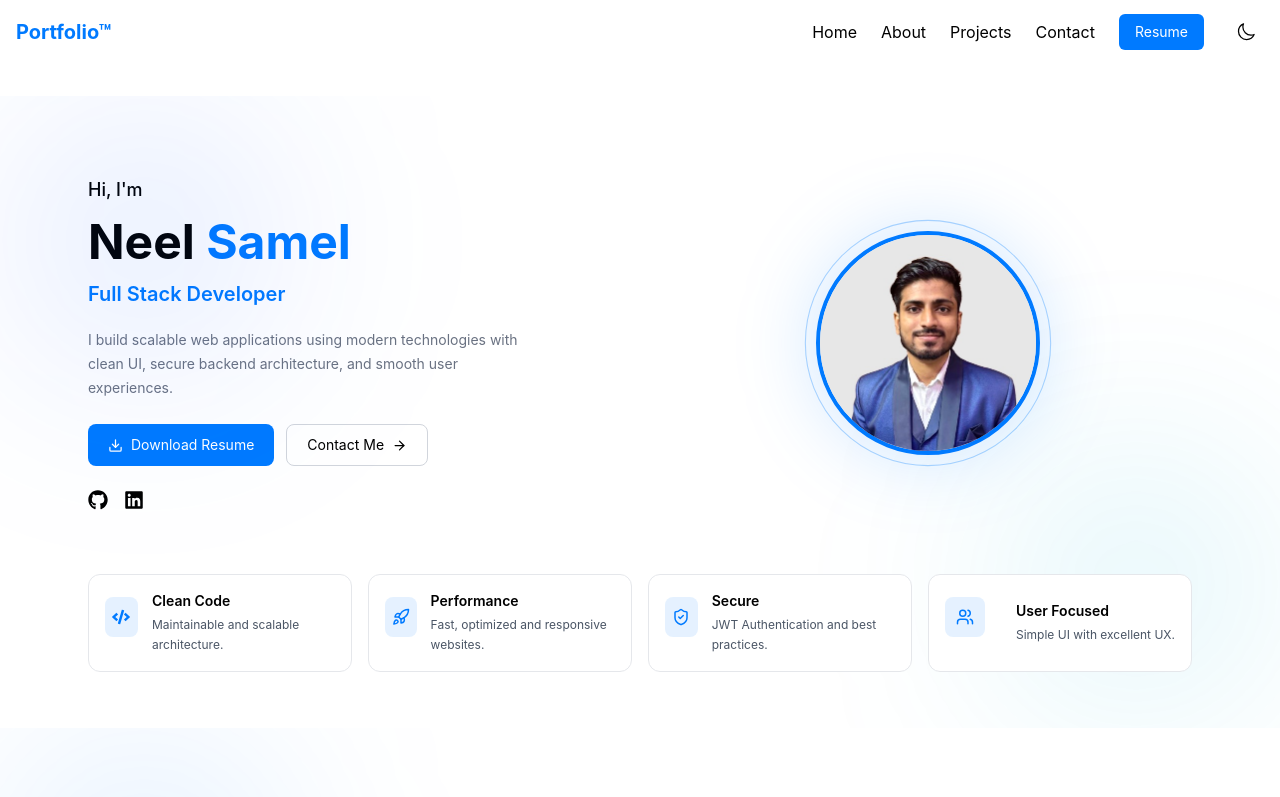
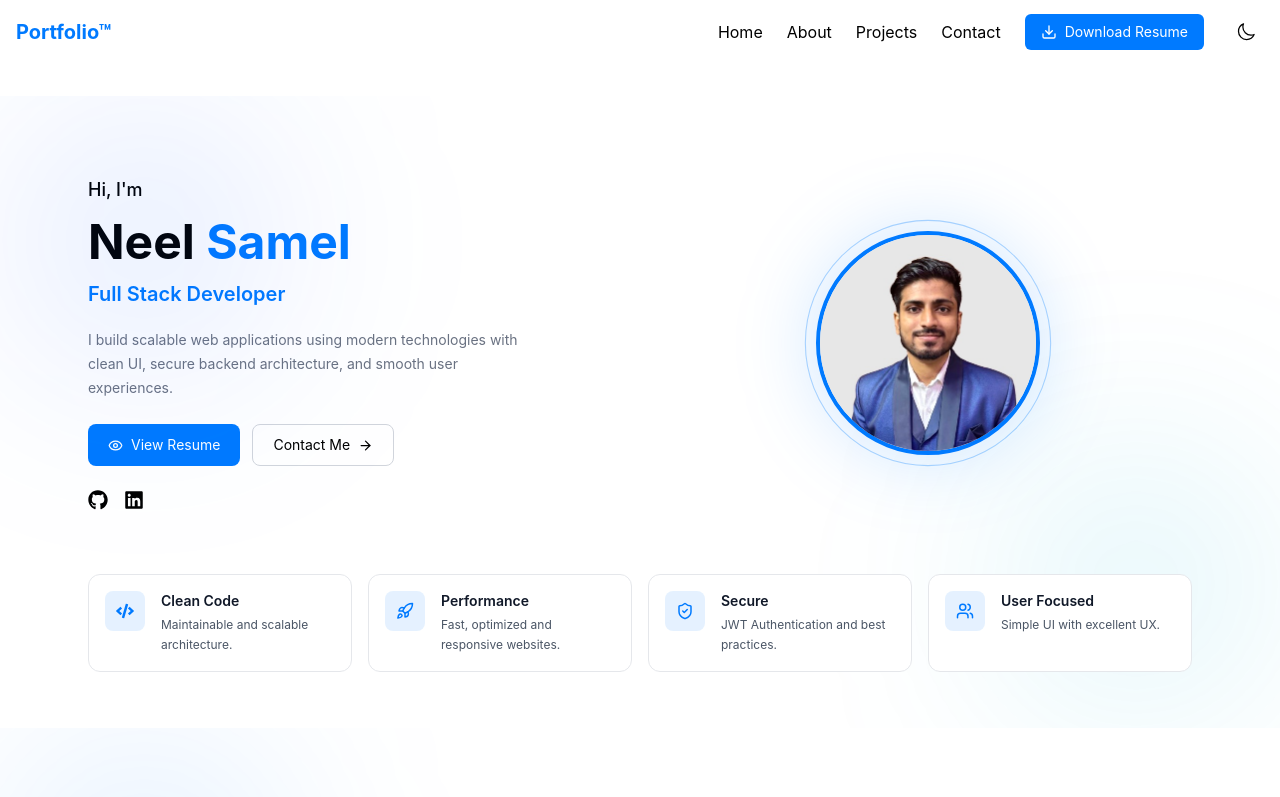
Before and after one commit to NEELSAMELL369/Portfolio, a Next.js app: page / in a window 1280 px wide. Shown: the top 797 px of the page. Built offline with nearby package versions, Linux system fonts and the light colour scheme.

Commit message:
fixed download and hero ui

```diff
--- a/components/Hero.tsx
+++ b/components/Hero.tsx
@@ -4,7 +4,7 @@ import Image from "next/image";
 import Link from "next/link";
 import { motion } from "framer-motion";
 import { FaGithub, FaLinkedin, FaCode } from "react-icons/fa";
-import { Rocket, ShieldCheck, Users, Download, ArrowRight } from "lucide-react";
+import { Rocket, ShieldCheck, Users, ArrowRight, Eye } from "lucide-react";
 
 export default function Hero() {
   return (
@@ -42,8 +42,8 @@ export default function Hero() {
                 href="/Neel_Samel_Full_Stack_Developer_Resume.pdf"
                 className="inline-flex items-center gap-2 rounded-lg bg-primary px-5 py-2.5 text-sm text-white transition hover:scale-105"
               >
-                <Download size={15} />
-                Download Resume
+                <Eye size={15} />
+                View Resume
               </Link>
 
               <Link
@@ -100,6 +100,7 @@ export default function Hero() {
                   alt="Neel Samel"
                   fill
                   priority
+                  sizes="224px"
                   className="object-cover"
                 />
               </div>
@@ -145,14 +146,17 @@ function Card({
   text: string;
 }) {
   return (
-    <div className="rounded-xl flex items-center justify-between gap-3.5 border border-gray-200 dark:border-gray-700 bg-white dark:bg-[#111827]/80 p-4 backdrop-blur transition hover:border-primary">
-      <div className="mb-3 flex h-10 w-10 items-center justify-center rounded-lg bg-primary/10 text-lg text-primary">
+    <div className="flex items-start gap-4 rounded-xl border border-gray-200 bg-white p-4 transition-all hover:border-primary hover:shadow-md dark:border-gray-700 dark:bg-[#111827]/80 backdrop-blur">
+      <div className="flex h-10 w-10 shrink-0 items-center justify-center rounded-lg bg-primary/10 text-lg text-primary">
         {icon}
       </div>
-      <div>
-        <h3 className="text-sm font-semibold mb-1">{title}</h3>
 
-        <p className="text-gray-600 dark:text-gray-400 text-xs leading-5">
+      <div className="min-w-0 flex-1">
+        <h3 className="mb-1 text-sm font-semibold text-gray-900 dark:text-white">
+          {title}
+        </h3>
+
+        <p className="text-xs leading-5 text-gray-600 dark:text-gray-400">
           {text}
         </p>
       </div>
--- a/components/Navbar.tsx
+++ b/components/Navbar.tsx
@@ -9,6 +9,7 @@ import {
 import { useTheme } from "@/context/ThemeContext";
 import { motion, AnimatePresence } from "framer-motion";
 import { useEffect, useState } from "react";
+import { Download } from "lucide-react";
 
 const RESUME_PATH = "/Neel_Samel_Full_Stack_Developer_Resume.pdf";
 
@@ -59,11 +60,11 @@ export default function Navbar() {
 
             <a
               href={RESUME_PATH}
-              target="_blank"
-              rel="noopener noreferrer"
-              className="bg-primary text-white px-4 py-2 rounded-md hover:bg-primary/90 transition-colors text-sm"
+              download="Neel_Samel_Full_Stack_Developer_Resume.pdf"
+              className="inline-flex items-center gap-2 rounded-md bg-primary px-4 py-2 text-sm text-white transition-colors hover:bg-primary/90"
             >
-              Resume
+              <Download size={16} />
+              Download Resume
             </a>
 
             {/* Theme Toggle */}
```
Also changed, not shown: tsconfig.json (+19 -5 lines).
